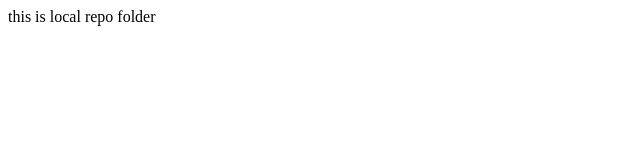
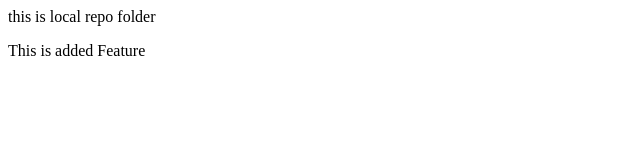
Before and after one commit to Gurpreet9111/LocalRepo, a plain HTML site: page index.html in a window 1280 px wide. Shown: the whole page, without its empty margins (0-640 px from the left). Drawn offline with Linux system fonts and the light colour scheme.

Commit message:
add new feature

```diff
--- a/index.html
+++ b/index.html
@@ -1 +1,2 @@
 <p>this is local repo folder</p>
+<p>This is added Feature</p>
```
